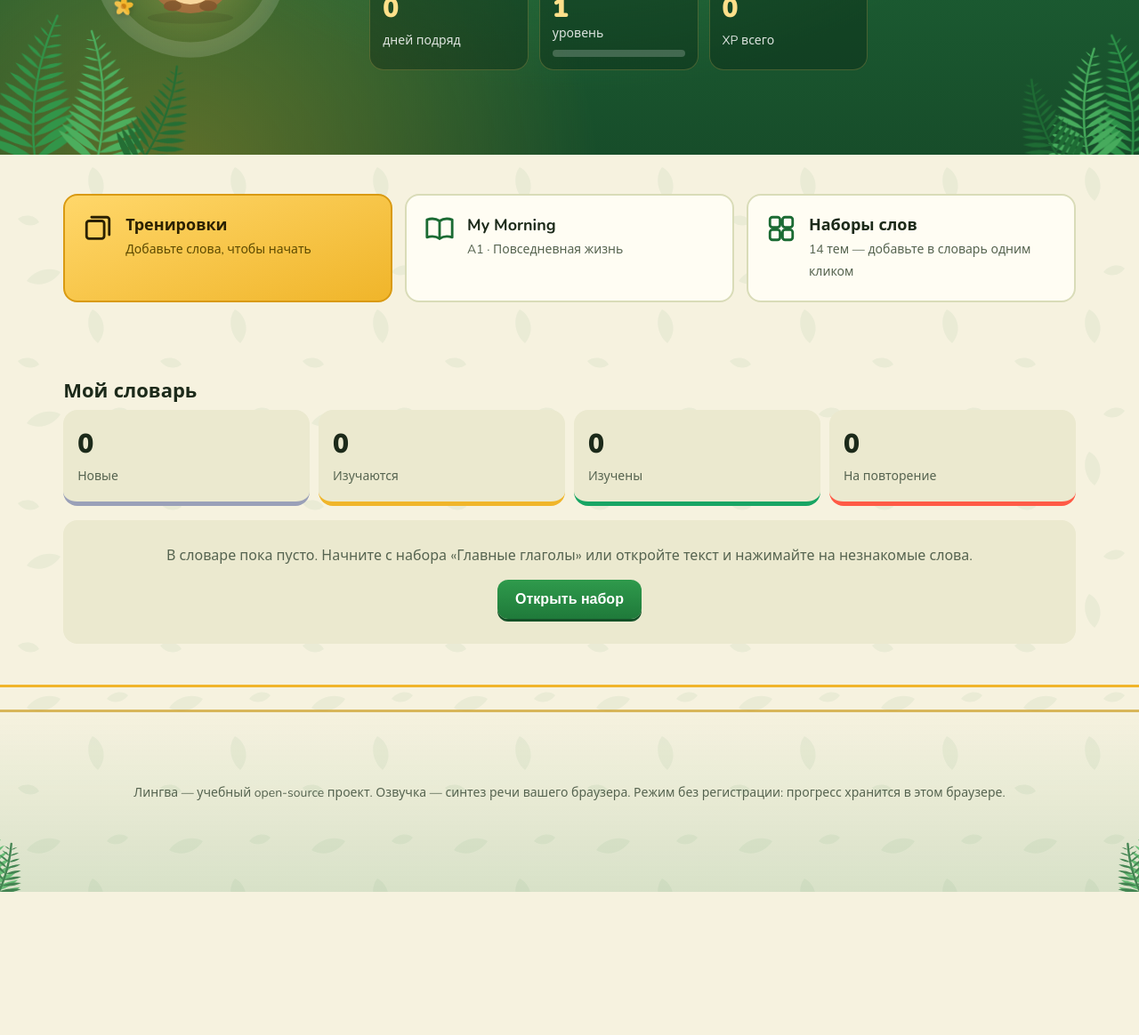
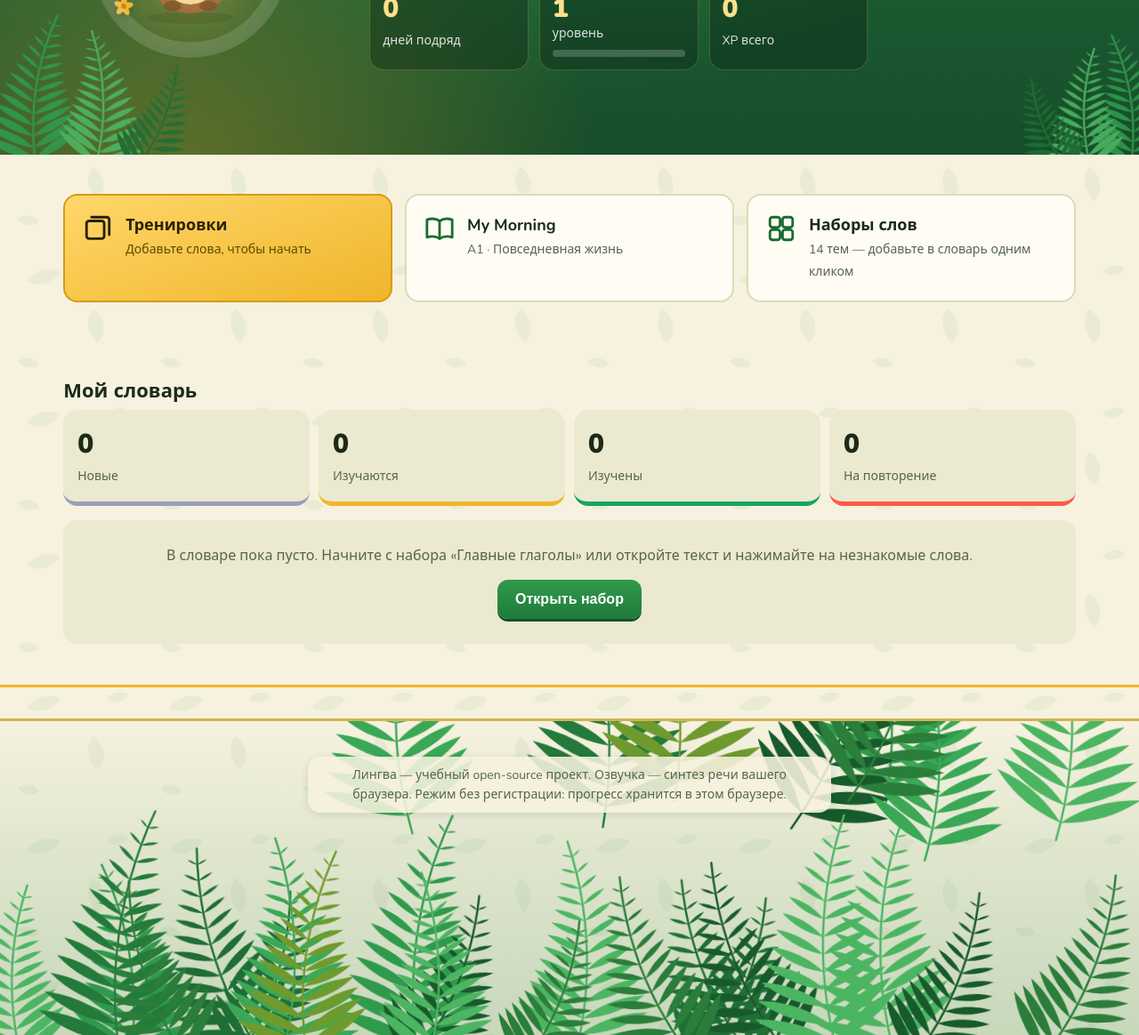
Before and after one commit to stokhch/lingua, a website with bundled scripts: page public/index.html in a window 1280 px wide. Shown: the part 364-1528 px from the top of the page at 89% size. Before the commit the page ends 1367 px from the top, so only its background shows below. Built offline with nearby package versions, Linux system fonts and the light colour scheme; files whose address does not match are found by name.

Commit message:
Крупные папоротники вдоль низа каждой страницы
Co-Authored-By: Claude Opus 5.5 <noreply@anthropic.com>
Claude-Session: https://claude.ai/code/session_01FYTMDPFWLcGoJBvfEYV8nj

```diff
--- a/public/css/app.css
+++ b/public/css/app.css
@@ -383,3 +383,20 @@ body{background-color:var(--bg);
 .small-h{font-size:.55em;font-weight:700}
 .hero .lang-line{color:var(--sun);text-shadow:0 1px 3px rgba(5,25,12,.9)}
 .hero .lang-line .link{color:#fff6d6;background:none;border:0;padding:0;font:inherit;font-weight:800;text-decoration:underline;cursor:pointer}
+
+/* подлесок: крупные папоротники вдоль низа каждой страницы */
+.foot{padding:40px max(4vw,16px) 250px;margin-top:40px;background:linear-gradient(180deg,transparent,color-mix(in srgb,var(--brand) 10%,transparent) 40%,color-mix(in srgb,var(--brand) 22%,transparent))}
+.foot p{max-width:70ch;margin:0 auto}
+.fern-row{position:absolute;left:0;right:0;bottom:0;height:240px;pointer-events:none}
+.fern-row .fr{position:absolute;bottom:-50px;transform:translateX(-50%);transform-origin:50% 100%}
+.fern-row .fr.flip{transform:translateX(-50%) scaleX(-1)}
+.fern-row .fern-bush{position:static;opacity:1;transform-origin:50% 100%;animation:rustle 7s ease-in-out var(--d,0s) infinite alternate}
+@media (max-width:760px){
+  .foot{padding-bottom:calc(200px + 70px)}
+  .fern-row{bottom:70px;height:200px}
+  .fern-row .fr{scale:.72}
+  .fern-row .fr:nth-child(3n+2){display:none}
+}
+@media (prefers-reduced-motion:reduce){.fern-row .fern-bush{animation:none}}
+.foot p{position:relative;z-index:5;width:fit-content;padding:10px 18px;border-radius:14px;background:color-mix(in srgb,var(--bg) 88%,transparent);box-shadow:0 2px 10px rgba(15,42,25,.12)}
+.fern-row{z-index:0}
--- a/public/js/app.js
+++ b/public/js/app.js
@@ -1,5 +1,5 @@
 // Точка входа: маршрутизация по #хэшу, шапка, главная, вход и профиль.
-import { lianas, fernBush } from './jungle.js';
+import { lianas, fernBush, fernRow } from './jungle.js';
 import { store } from './store.js';
 import { esc, $, $$, icon, mascot, toast, modal, plural } from './ui.js';
 import * as G from './game.js';
@@ -29,7 +29,7 @@ function shell() {
     </div>
   </header>
   <main id="view" tabindex="-1"></main>
-  <footer class="foot">${fernBush(120, 11)}${fernBush(120, 23, 'right')}<p>Лингва — учебный open-source проект. Озвучка — синтез речи вашего браузера. <span id="sync"></span></p></footer>`;
+  <footer class="foot">${fernRow()}<p>Лингва — учебный open-source проект. Озвучка — синтез речи вашего браузера. <span id="sync"></span></p></footer>`;
   store.on(updateHud);
   $('#hud-lang').onclick = pickLang;
   updateHud();
--- a/public/js/jungle.js
+++ b/public/js/jungle.js
@@ -80,3 +80,14 @@ export function fernBush(size = 180, seed = 5, side = 'left', palette = ['#1f6e3
     <span style="transform:rotate(40deg)">${fern(size * 0.85, seed + 3, palette[0], true)}</span>
   </div>`;
 }
+
+// Подлесок: ряд крупных папоротников вдоль низа страницы, разной высоты и оттенков.
+export function fernRow(count = 9, seed = 41) {
+  const r = rng(seed);
+  const palettes = [['#1f6e35', '#2f9a4c', '#4cb562'], ['#175a2b', '#237a3b', '#3aa856'], ['#2b7d3a', '#6f9a2e', '#4cb562']];
+  return `<div class="fern-row" aria-hidden="true">${Array.from({ length: count }, (_, i) => {
+    const size = Math.round(190 + r() * 120), left = (i + 0.5) / count * 100 + (r() - 0.5) * 6;
+    const flip = r() > 0.5 ? ' flip' : '';
+    return `<span class="fr${flip}" style="left:${left.toFixed(1)}%;--d:${(-r() * 6).toFixed(2)}s;z-index:${1 + (i % 3)}">${fernBush(size, seed + i * 7, 'row', palettes[i % 3])}</span>`;
+  }).join('')}</div>`;
+}
```
